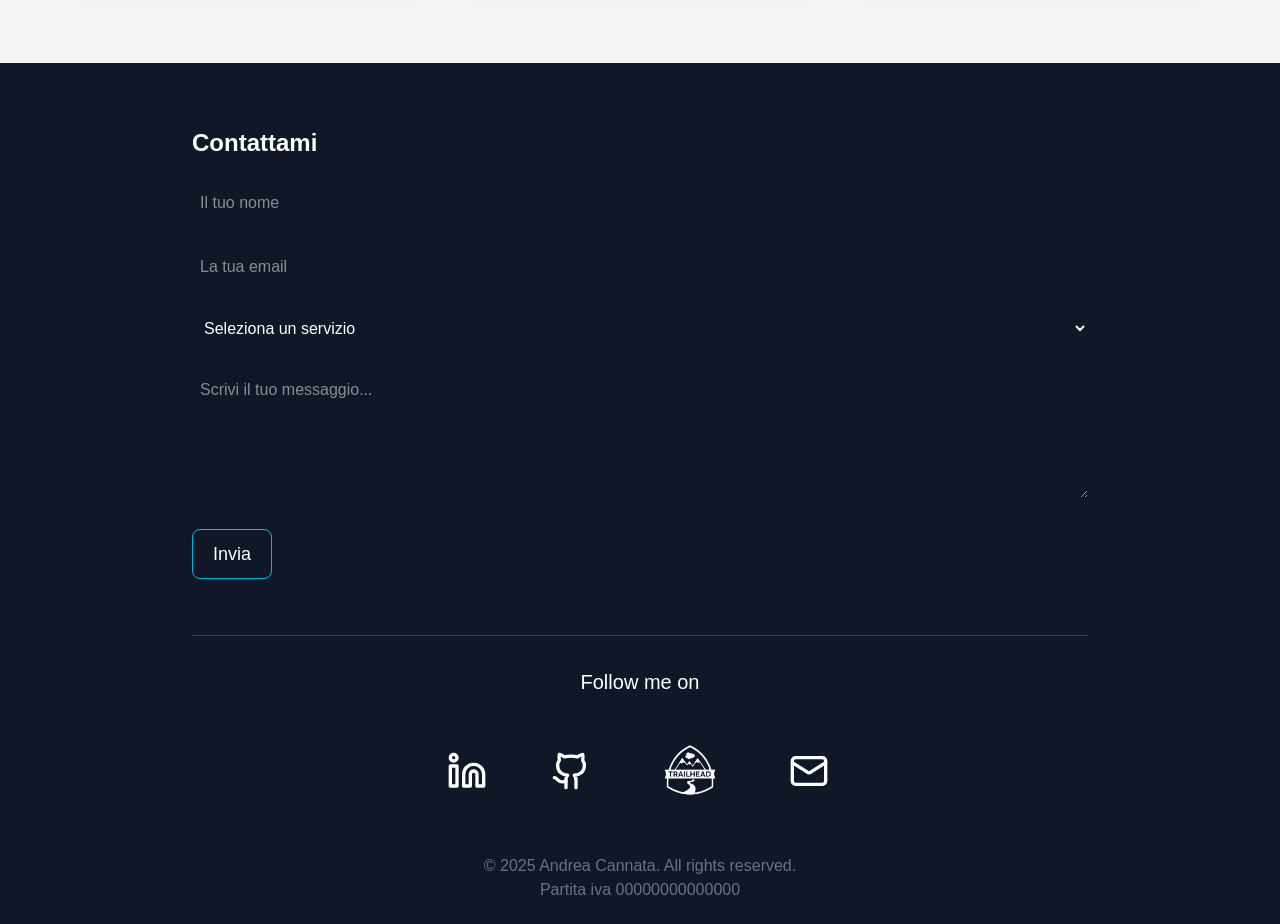
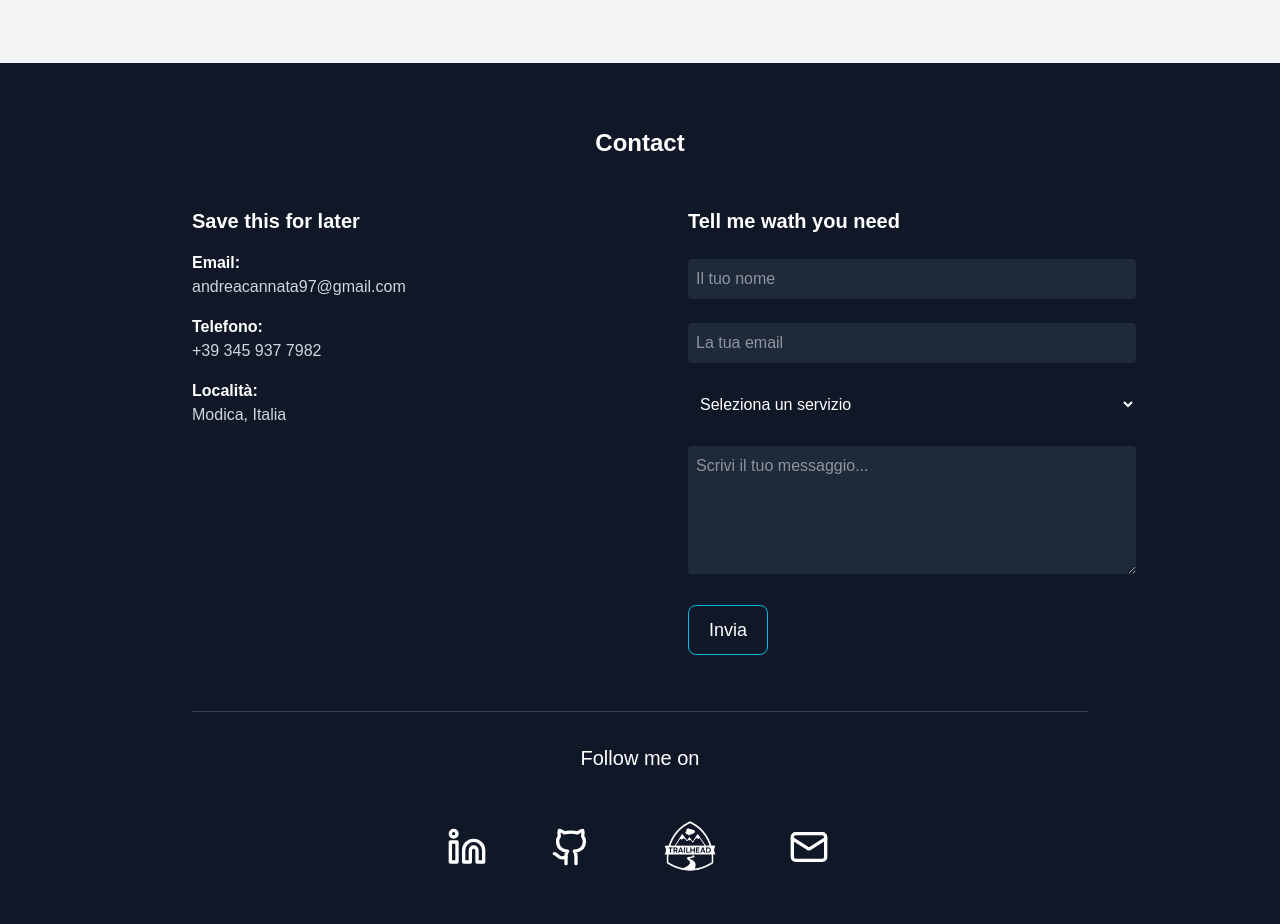
Before and after one commit to Cannata97/Andrea-Cannata, a Next.js app: page / in a window 1280 px wide. Shown: the part 1420-2344 px from the top of the page. Built offline with nearby package versions, Linux system fonts and the light colour scheme.

Commit message:
modifiche template

```diff
--- a/src/app/components/Footer.tsx
+++ b/src/app/components/Footer.tsx
@@ -45,27 +45,45 @@ const templateParams = {
 
   return (
     <footer className="bg-gray-900 text-white py-16 px-6">
+
       <div className="max-w-4xl mx-auto space-y-12">
-        {/* FORM */}
-        <form onSubmit={handleSubmit} className="space-y-6">
-          <h2 className="text-2xl font-semibold">Contattami</h2>
+          <h2 className="text-2xl font-semibold text-center">Contact</h2>
+       <div className="flex flex-col lg:flex-row lg:gap-x-12 gap-y-12 w-full">
+  {/* INFO DI CONTATTO */}
+  <div className="w-full lg:w-1/2 flex-shrink-0 space-y-4">
+  <h3 className="text-xl font-semibold">Save this for later</h3>
+    <div>
+      <p className="font-semibold">Email:</p>
+      <p className="text-gray-300">andreacannata97@gmail.com</p>
+    </div>
+    <div>
+      <p className="font-semibold">Telefono:</p>
+      <p className="text-gray-300">+39 345 937 7982</p>
+    </div>
+    <div>
+      <p className="font-semibold">Località:</p>
+      <p className="text-gray-300">Modica, Italia</p>
+    </div>
+  </div>
+
+  {/* FORM CONTATTO */}
+  <form onSubmit={handleSubmit} className="w-full lg:w-1/2 flex-shrink-0 space-y-6">
+    <h3 className="text-xl font-semibold">Tell me wath you need</h3>
 
     <input
       type="text"
       placeholder="Il tuo nome"
-            className="w-full p-2 rounded text-white"
+      className="w-full p-2 rounded text-white bg-gray-800"
       onChange={(e) => setFormData({ ...formData, name: e.target.value })}
       required
     />
-
     <input
       type="email"
       placeholder="La tua email"
-            className="w-full p-2 rounded text-white"
+      className="w-full p-2 rounded text-white bg-gray-800"
       onChange={(e) => setFormData({ ...formData, email: e.target.value })}
       required
     />
-
     <select
       className="w-full p-2 rounded text-white bg-gray-900"
       onChange={(e) => {
@@ -85,14 +103,14 @@ const templateParams = {
       <input
         type="text"
         placeholder="Specifica il servizio"
-              className="w-full p-2 rounded text-white"
+        className="w-full p-2 rounded text-white bg-gray-800"
         onChange={(e) => setFormData({ ...formData, customService: e.target.value })}
         required
       />
     )}
     <textarea
       placeholder="Scrivi il tuo messaggio..."
-            className="w-full p-2 rounded text-white h-32"
+      className="w-full p-2 rounded text-white h-32 bg-gray-800"
       onChange={(e) => setFormData({ ...formData, message: e.target.value })}
       required
     />
@@ -104,6 +122,7 @@ const templateParams = {
       Invia
     </button>
   </form>
+</div>
 
         {/* SOCIAL */}
         <div className="text-center border-t border-gray-700 pt-8">
```
Lines whose indentation alone changed are shown as unchanged.
